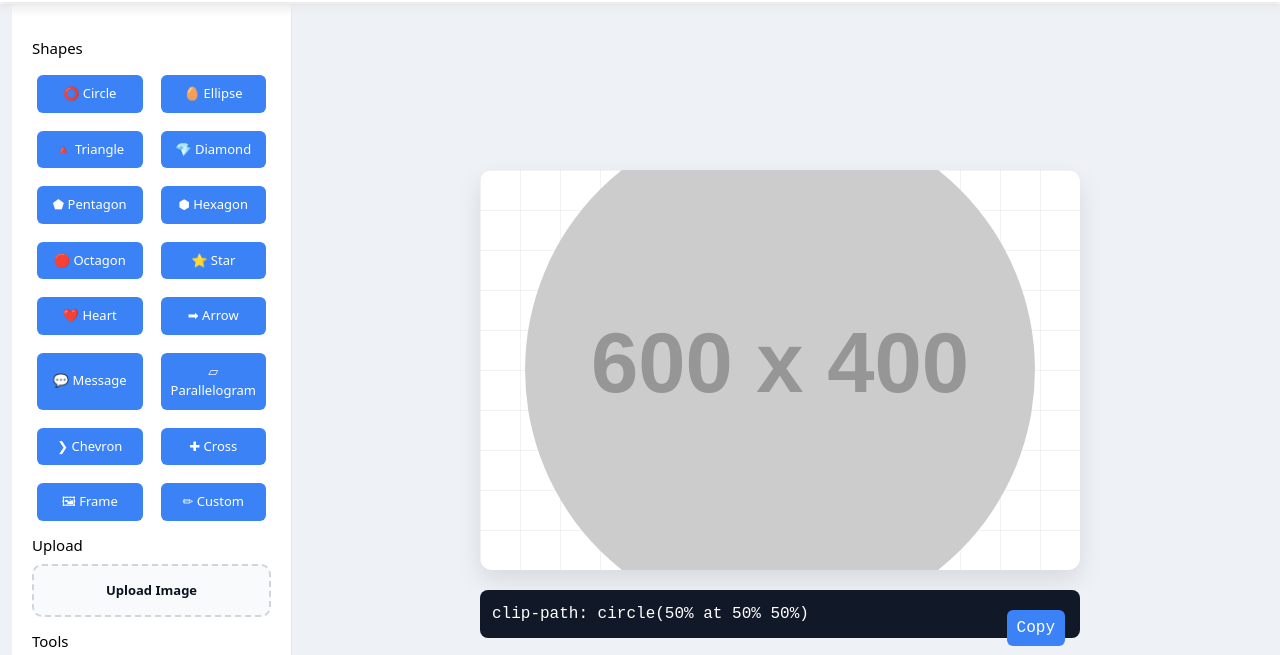
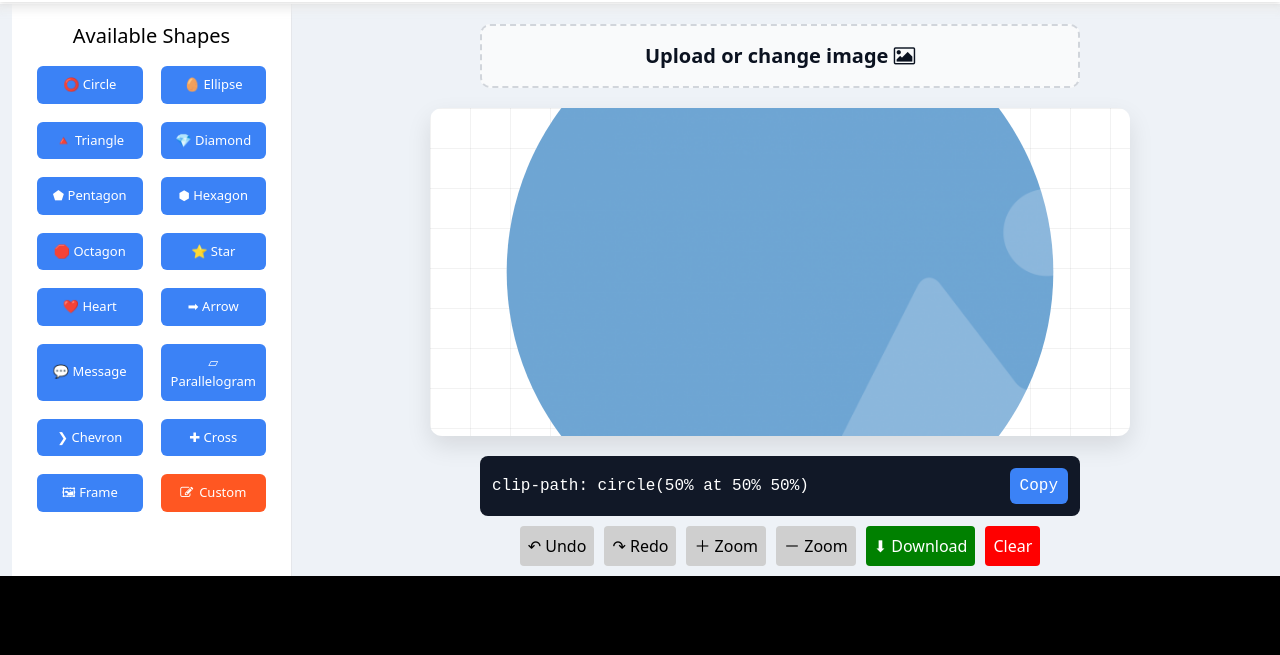
Before and after one commit to wejusttest365/imagify, a plain HTML site: page css-clip-image.html in a window 1280 px wide. Shown: the part 98-753 px from the top of the page. Drawn offline with nearby package versions, Linux system fonts and the light colour scheme; placeholder pictures from the web are drawn by us.

Commit message:
Add files via upload

```diff
--- a/css-clip-image.html
+++ b/css-clip-image.html
@@ -68,7 +68,6 @@
 }
 .app{
 display:flex;
-height:100vh;
 }
 
 /* SIDEBAR */
@@ -81,9 +80,10 @@ padding:20px;
 overflow:auto;
 }
 
-.sidebar h3{
-margin-top:15px;
-font-size:15px;
+.sidebar h3 {
+    margin-top: 0;
+    font-size: 20px;
+    text-align: center;
 }
 
 .shape-grid{
@@ -119,7 +119,7 @@ gap:8px;
 }
 
 .tools button{
-padding:9px;
+padding:6px;
 border:none;
 background:#10b981;
 color:white;
@@ -129,14 +129,18 @@ cursor:pointer;
 
 /* UPLOAD */
 
-.upload{
-border:2px dashed #d1d5db;
-padding:15px;
-border-radius:10px;
-text-align:center;
-cursor:pointer;
-background:#f9fafb;
-margin-top:10px;
+.upload {
+    border: 2px dashed #d1d5db;
+    padding: 15px;
+    border-radius: 10px;
+    text-align: center;
+    cursor: pointer;
+    background: #f9fafb;
+    margin-top: 10px;
+    margin-bottom: 20px;
+    width: 100%;
+    max-width: 600px;
+	    font-size: 20px;
 }
 
 .upload input{
@@ -151,7 +155,7 @@ display:flex;
 flex-direction:column;
 align-items:center;
 justify-content:center;
-padding:20px;
+    padding: 10px 20px;
 }
 
 .preview{
@@ -173,7 +177,7 @@ border-radius:12px;
 box-shadow:0 10px 25px rgba(0,0,0,.1);
 
 max-width:700px;
-max-height:500px;
+max-height:600px;
 
 display:flex;
 align-items:center;
@@ -211,30 +215,56 @@ cursor:pointer;
 
 /* OUTPUT */
 
-.output{
-margin-top:20px;
-background:#111827;
-color:white;
-padding:12px;
-border-radius:8px;
-width:600px;
-max-width:100%;
-font-family:monospace;
-position:relative;
+.output {
+    margin-top: 20px;
+    background: #111827;
+    color: white;
+    padding: 12px;
+    border-radius: 8px;
+    width: 600px;
+    max-width: 100%;
+    font-family: monospace;
+    position: relative;
+    height: auto;
+    display: flex;
+    align-items: center;
+    gap: 10px;
+    height: auto;
+    justify-content: space-between;
 }
 
-.copy{
-position:absolute;
-right:10px;
-top:10px;
-border:none;
-background:#3b82f6;
-color:white;
-padding:6px 10px;
-border-radius:6px;
-cursor:pointer;
+.copy {
+    position: static;
+    right: 10px;
+    top: 10px;
+    border: none;
+    background: #3b82f6;
+    color: white;
+    padding: 6px 10px;
+    border-radius: 6px;
+    cursor: pointer;
+    margin: 0;
+}
+.toolsgrid {
+    display: flex;
+    align-items: center;
 }
 
+.toolsgrid button {
+    background: #cfcfcf;
+    padding: 8px;
+    border-radius: 4px;
+}
+
+.toolsgrid button#download {
+    background: green;
+    color: #fff;
+}
+
+.toolsgrid button#clear {
+    background: red;
+    color: #fff;
+}
 </style>
 <!-- InstanceEndEditable -->
 <!-- Stylesheets
@@ -322,7 +352,7 @@ cursor:pointer;
 
 <div class="sidebar">
 
-<h3>Shapes</h3>
+<h3>Available Shapes</h3>
 
 <div class="shape-grid">
 
@@ -341,20 +371,26 @@ cursor:pointer;
 <button data-shape="chevron">❯ Chevron</button>
 <button data-shape="cross">✚ Cross</button>
 <button data-shape="frame">🖼 Frame</button>
-<button data-shape="polygon">✏ Custom</button>
+<button style="background: #FF5722;" data-shape="polygon"><span class="fa fa-edit"></span> Custom</button>
 
 </div>
 
-<h3>Upload</h3>
+</div>
 
+<div class="canvas">
 <label class="upload">
-Upload Image
+Upload or change image <span class="fa fa-image"></span>
 <input type="file" id="upload">
 </label>
+<div class="preview" id="preview">
+<img id="img" src="images/placeholder-clip-image.png" alt=""  crossorigin="anonymous">
+</div>
 
-<h3>Tools</h3>
-
-<div class="tools">
+<div class="output">
+<span id="css">clip-path: circle(50% at 50% 50%)</span>
+<button class="copy">Copy</button>
+</div>
+	<div class="toolsgrid">
 
 <button id="undo">↶ Undo</button>
 <button id="redo">↷ Redo</button>
@@ -362,26 +398,10 @@ Upload Image
 <button id="zoomIn">＋ Zoom</button>
 <button id="zoomOut">－ Zoom</button>
 
+
+<button id="download">⬇ Download</button>
 <button id="clear">Clear</button>
-<button id="download">⬇ Download</button>
 
-</div>
-
-<h3>Rotate</h3>
-
-<input type="range" id="rotate" min="0" max="360" value="0" style="width:100%">
-
-</div>
-
-<div class="canvas">
-
-<div class="preview" id="preview">
-<img id="img" src="https://via.placeholder.com/600x400">
-</div>
-
-<div class="output">
-<button class="copy">Copy</button>
-<span id="css">clip-path: circle(50% at 50% 50%)</span>
 </div>
 
 </div>
```
Also changed, not shown: images/placeholder-clip-image.png (added).
